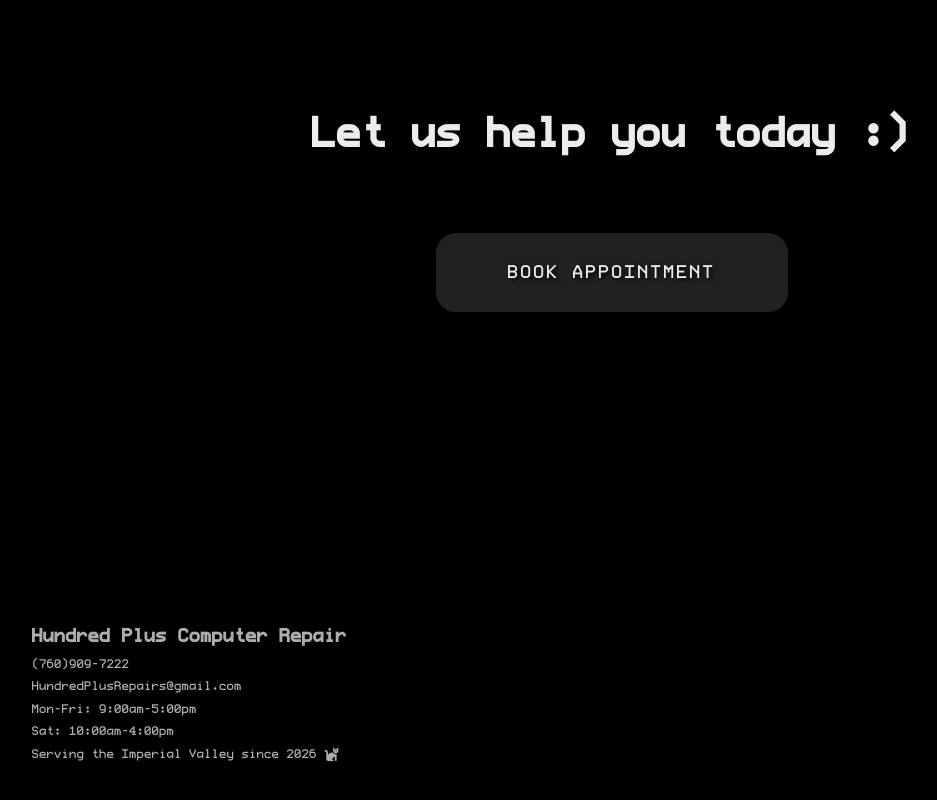
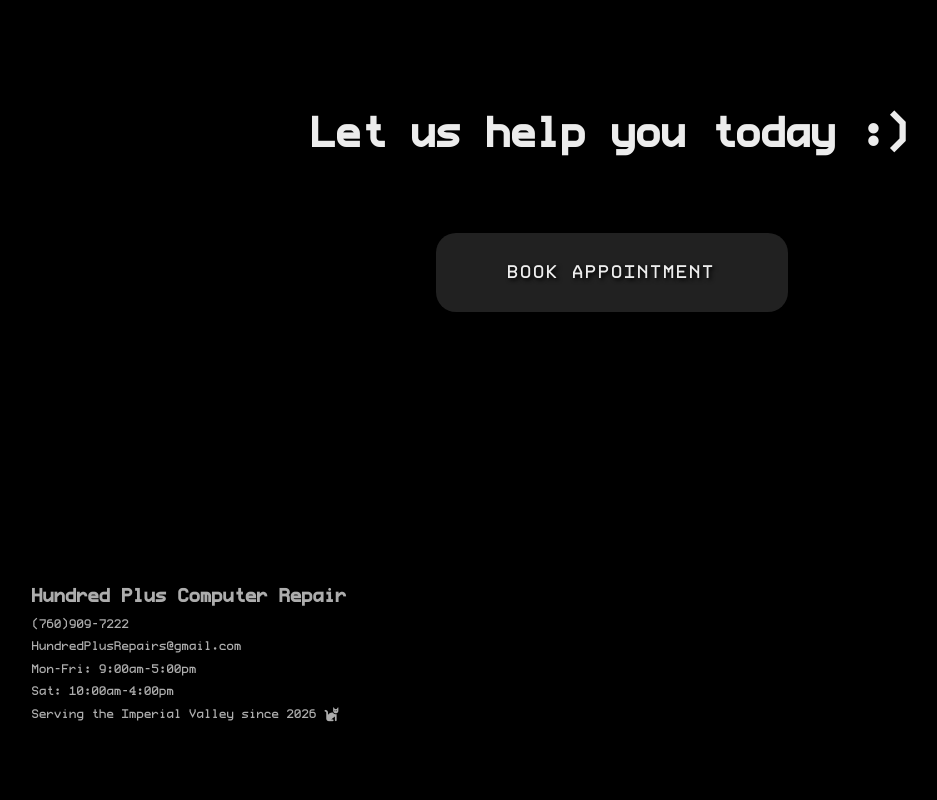
Before and after one commit to RLopez728/repair-shop-site, a plain HTML site: page index.html in a window 1280 px wide. Shown: the part 3385-4185 px from the top of the page, without its empty margins (28-965 px from the left). After the commit the page ends 4157 px from the top, so only its background shows below. Drawn offline with Linux system fonts and the light colour scheme.

Commit message:
Update styles.css

```diff
--- a/styles.css
+++ b/styles.css
@@ -333,7 +333,6 @@ body {
     min-height: 200px;
     background-color: rgba(0,0,0,0.856);
     box-shadow: 0px -20px 40px rgba(0,0,0,1);
-    padding: 40px 0px;
 }
 
 #FooterText .text-content {
```
